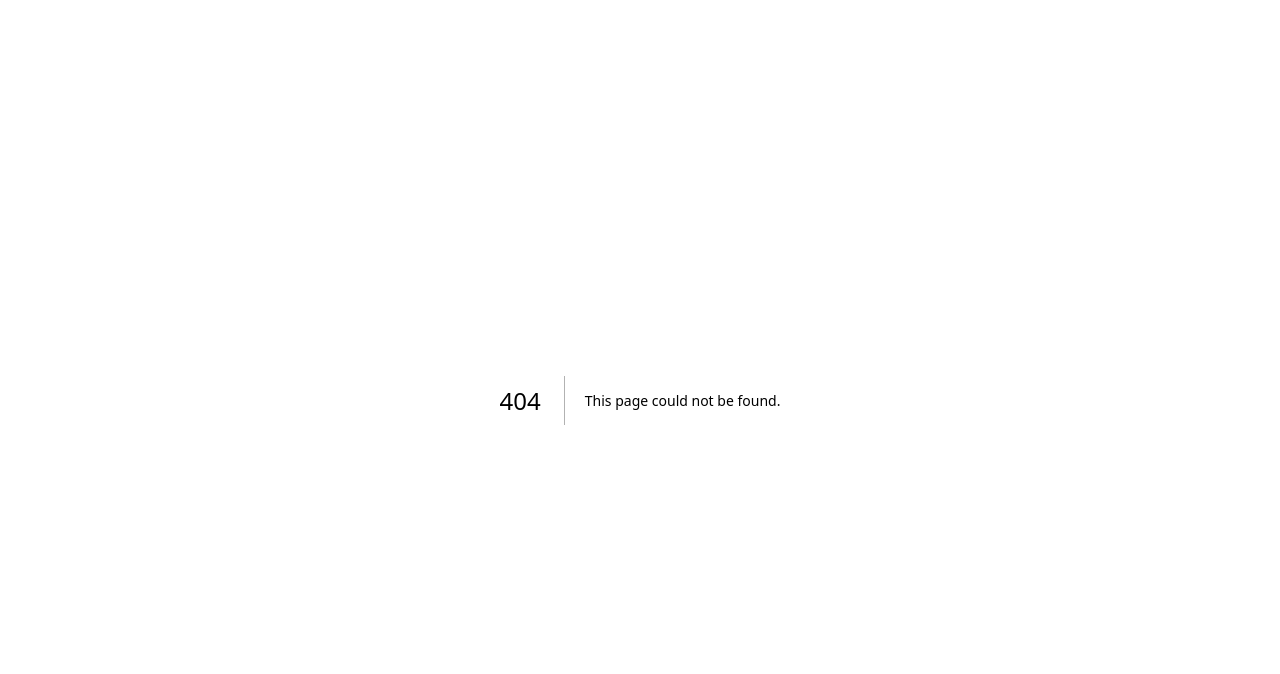
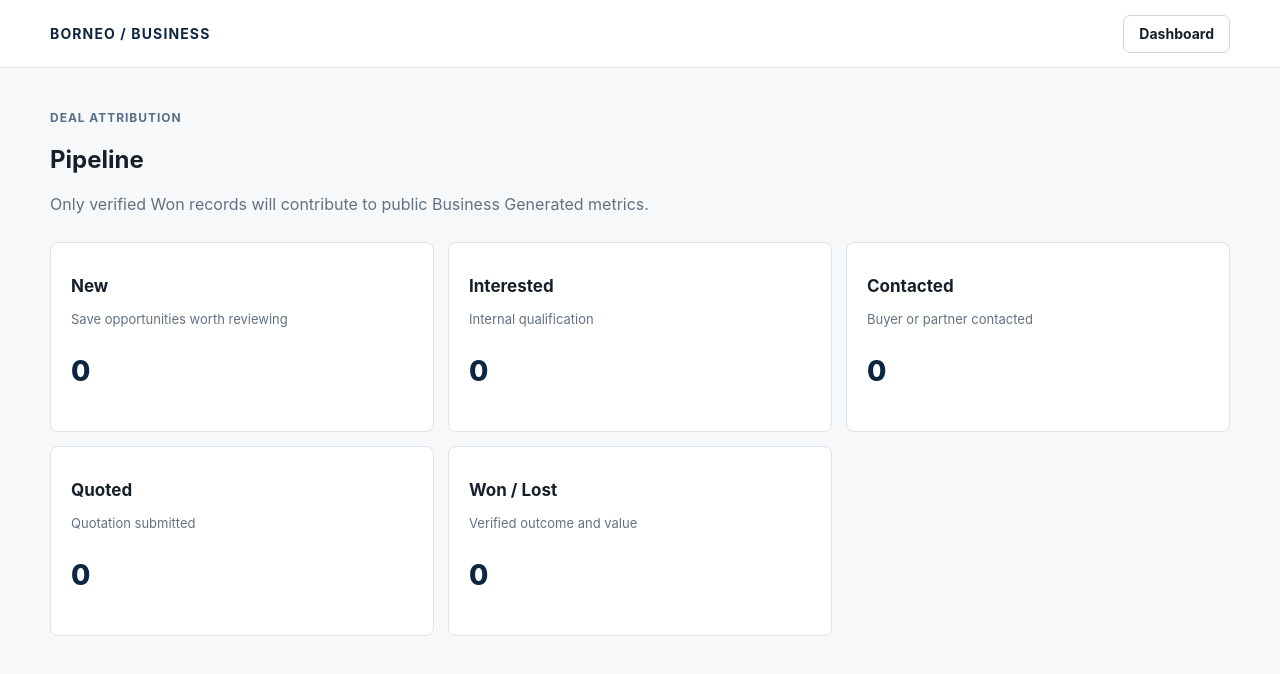
Before and after one commit to coding-guys99/Codex-test-, a Next.js app: page /pipeline in a window 1280 px wide. Before the commit this address had no page. Shown: the top 674 px of the page. Built offline with nearby package versions, Linux system fonts and the light colour scheme.

Commit message:
Add deal attribution pipeline

```diff
--- /dev/null
+++ b/app/pipeline/page.tsx
@@ -0,0 +1,3 @@
+import Link from 'next/link';
+const stages=[['New','Save opportunities worth reviewing'],['Interested','Internal qualification'],['Contacted','Buyer or partner contacted'],['Quoted','Quotation submitted'],['Won / Lost','Verified outcome and value']];
+export default function Pipeline(){return <><header className="topbar"><div className="container nav"><Link className="brand" href="/">BORNEO / BUSINESS</Link><div className="push"><Link className="btn" href="/dashboard">Dashboard</Link></div></div></header><main className="section"><div className="container"><div className="eyebrow">Deal attribution</div><h2>Pipeline</h2><p className="sub">Only verified Won records will contribute to public Business Generated metrics.</p><div className="grid">{stages.map(s=><div className="card" key={s[0]}><div className="title">{s[0]}</div><div className="meta">{s[1]}</div><div style={{marginTop:24,fontSize:28,fontWeight:800,color:'#0D2742'}}>0</div></div>)}</div></div></main></>}
```
